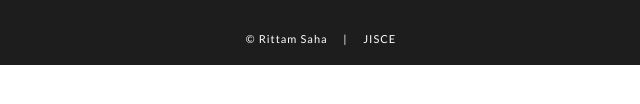
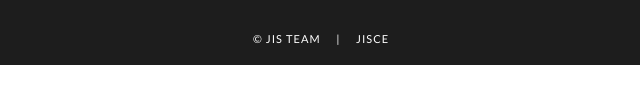
Before and after one commit to Swapnil-Sarkar/SHOPLANE-Shopping_Website, a plain HTML site: page footer.html in a window 1280 px wide. Shown: the part 228-332 px from the top of the page, 319-959 px from the left. Drawn offline with Linux system fonts and the light colour scheme.

Commit message:
Update footer.html

```diff
--- a/footer.html
+++ b/footer.html
@@ -45,7 +45,7 @@
                     <p> india </p>
                 </div>
             </div>
-            <div id="credit"><a href="#"> © Rittam Saha </a> &nbsp&nbsp&nbsp | &nbsp&nbsp&nbsp <a href="https://www.edyoda.com/" target="_blank"> JISCE </a></div>
+            <div id="credit"><a href="#"> © JIS TEAM </a> &nbsp&nbsp&nbsp | &nbsp&nbsp&nbsp <a href="https://www.edyoda.com/" target="_blank"> JISCE </a></div>
         </section>
 
     </footer>
```
